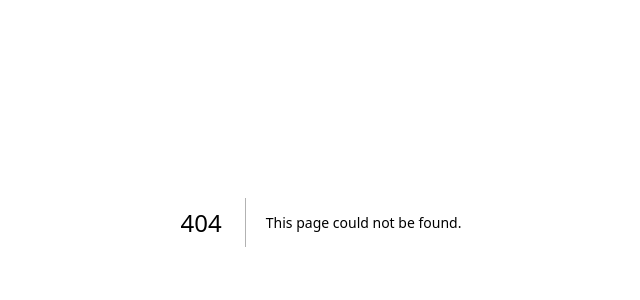
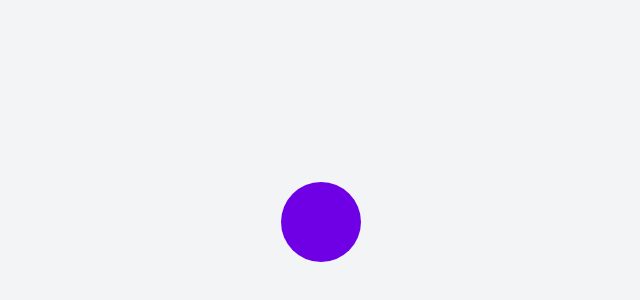
Before and after one commit to hiyankey/motionlab, a Next.js app: page /05 in a window 1280 px wide. Before the commit this address had no page. Shown: the part 178-478 px from the top of the page, without its empty margins (319-959 px from the left). Built offline with nearby package versions, Linux system fonts and the light colour scheme.

Commit message:
multi-step animation

```diff
--- /dev/null
+++ b/app/(module)/05/page.tsx
@@ -0,0 +1,30 @@
+'use client';
+import { motion } from 'motion/react';
+
+export default function Page() {
+  return (
+    <div className="flex h-screen place-items-center justify-center bg-gray-100">
+      <motion.div
+        className="size-10 rounded-lg bg-black text-white"
+        initial={{
+          backgroundColor: '#f00',
+        }}
+        animate={{
+          backgroundColor: '#00f',
+          scale: [1, 2, 2, 1],
+          rotate: [0, 180, 180, 0],
+          borderRadius: ['0%', '50%', '50%', '0%'],
+        }}
+        transition={{
+          delay: 2,
+          repeat: Number.POSITIVE_INFINITY,
+          repeatDelay: 0.5,
+          easings: 'easeInOut',
+          repeatType: 'reverse',
+          duration: 4,
+          times: [0, 0.2, 0.8, 1],
+        }}
+      />
+    </div>
+  );
+}
```
